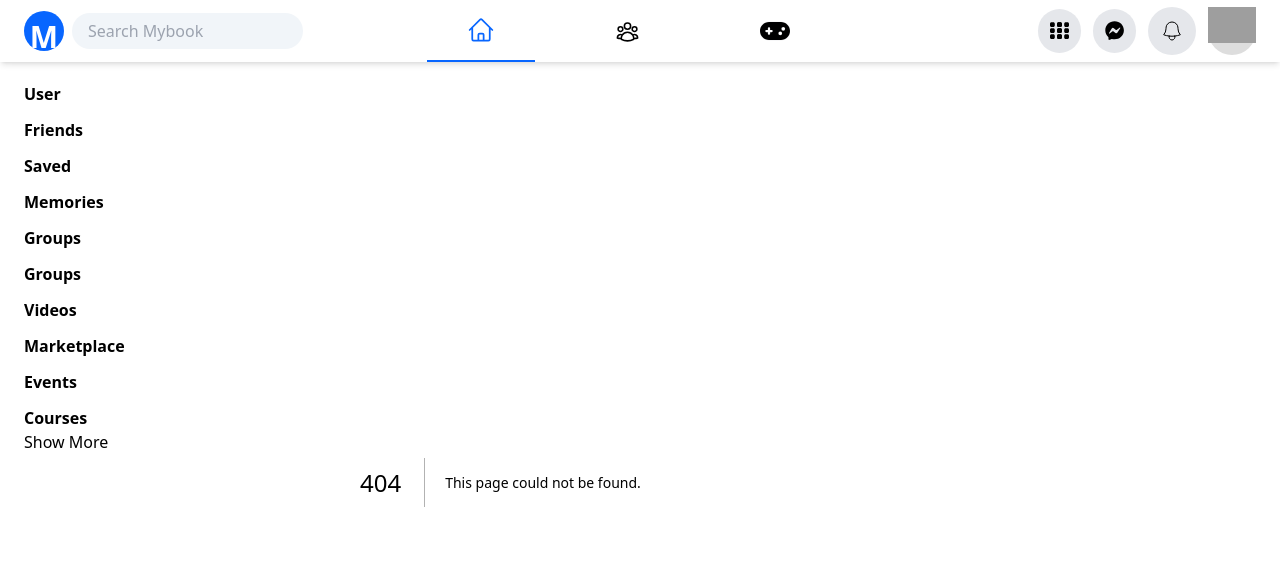
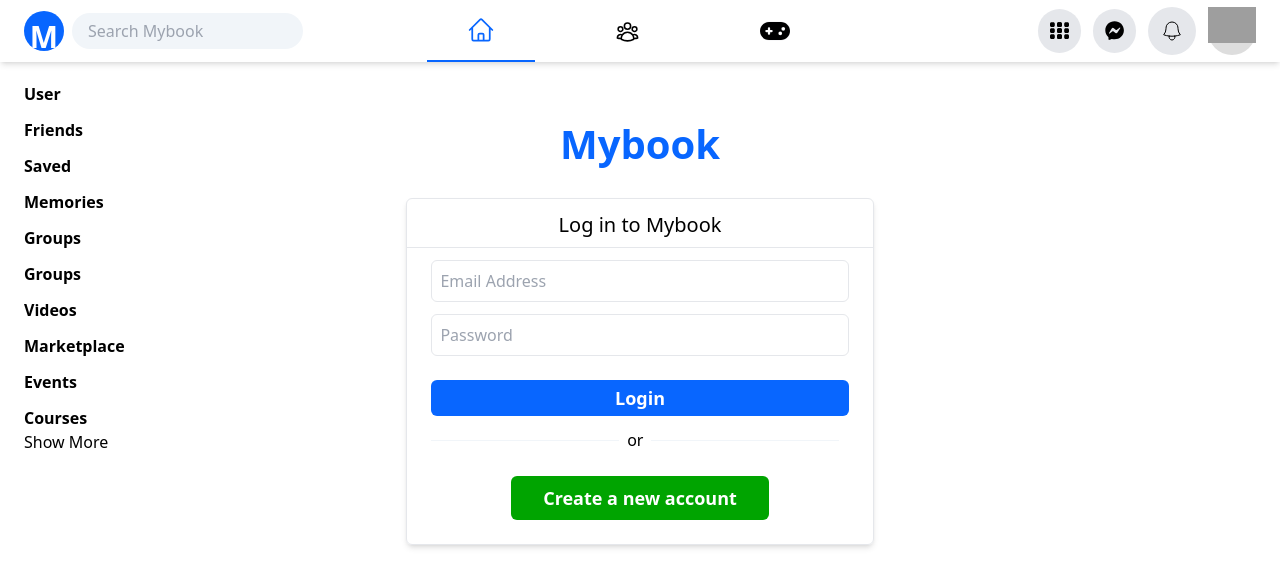
Before and after one commit to amiribnjaman/mybook-frontend, a Next.js app: page /login in a window 1280 px wide. Before the commit this address had no page. Shown: the top 586 px of the page. Built offline with nearby package versions, Linux system fonts and the light colour scheme; grey boxes are pictures that could not be loaded.

Commit message:
Login page designed

```diff
--- a/src/app/layoutComponent.jsx
+++ b/src/app/layoutComponent.jsx
@@ -4,20 +4,43 @@ import { Inter } from "next/font/google";
 import TopNavbar from "@/components/topNavbar";
 import LeftSidebar from "@/components/leftSidebar";
 import { usePathname } from "next/navigation";
+import React, {useEffect, useState} from "react";
 
 const inter = Inter({ subsets: ["latin"] });
 
 export default function LayoutComponent({ children }) {
   const pathname = usePathname();
   const getPath = pathname.split("/")[pathname.split("/").length - 1];
+    console.log(getPath)
+    let [show, setShow] = useState(false)
+
+    useEffect(() => {
+        if (getPath != "signup" || getPath != "login") {
+          setShow(!show);
+        }
+    }, [])
+
       return (
         <>
-      {getPath != ("signup" || "login") && (
+          {show && (
             <>
               <TopNavbar />
               <LeftSidebar />
             </>
           )}
+          {/* {getPath != "signup" ? (
+            <>
+              <TopNavbar />
+              <LeftSidebar />
+            </>
+          ) : getPath != "login" ? (
+            <>
+              <TopNavbar />
+              <LeftSidebar />
+            </>
+          ) : (
+            ""
+          )} */}
           <div className="mt-4 w-[95%]  mx-auto flex gap-6">
             <div className=" w-1/4"></div>
             {children}
--- /dev/null
+++ b/src/app/login/page.jsx
@@ -0,0 +1,41 @@
+import Link from "next/link";
+
+export default function LoginPage() {
+  return (
+    <div className="text-center mt-8 w-full">
+      <h1 className="text-[40px] text-center font-bold text-[#0866FF]">
+        Mybook
+      </h1>
+      <div className="w-[60%] mx-auto my-6 py-3 border shadow-md rounded-md">
+        <h3 className="text-xl"> Log in to Mybook </h3>
+        <hr className="my-2" />
+        <div className="mx-6">
+          <form className="mt-1">
+            <input
+              type="text"
+              className="border rounded-md p-2 block w-full mt-3"
+              placeholder="Email Address"
+            />
+            <input
+              type="password"
+              className="border rounded-md p-2 block w-full mt-3"
+              placeholder="Password"
+            />
+
+            <button className="bg-[#0866FF] w-full text-white text-lg font-semibold rounded-md px-5 py-1 mt-6 mb-3">
+              Login
+            </button>
+          </form>
+          <div className="flex gap-2 items-center">
+            <div className="h-[1px] bg-slate-100 w-[45%]"></div>
+            <p>or</p>
+            <div className="h-[1px] bg-slate-100 w-[45%]"></div>
+          </div>
+          <Link href='/signup' className="bg-[#00A400] text-white text-lg font-semibold rounded-md px-8 inline-block py-2 mt-6 mb-3">
+            Create a new account
+          </Link>
+        </div>
+      </div>
+    </div>
+  );
+}
--- a/src/app/signup/page.js
+++ b/src/app/signup/page.js
@@ -15,23 +15,23 @@ export default function SignupPage() {
             <div className="flex justify-between gap-2">
               <input
                 type="text"
-                className="border rounded-md p-1"
+                className="border rounded-md p-2 w-1/2"
                 placeholder="Firstname"
               />
               <input
                 type="text"
-                className="border rounded-md p-1"
+                className="border rounded-md p-2 w-1/2"
                 placeholder="Surname"
               />
             </div>
             <input
               type="text"
-              className="border rounded-md p-1 block w-full mt-3"
+              className="border rounded-md p-2 block w-full mt-3"
               placeholder="Email Address"
             />
             <input
               type="password"
-              className="border rounded-md p-1 block w-full mt-3"
+              className="border rounded-md p-2 block w-full mt-3"
               placeholder="New Password"
             />
             <p className="text-[12px] text-slate-500 mt-4 text-left mb-3">
@@ -43,11 +43,11 @@ export default function SignupPage() {
               Cookies Policy. You may receive SMS notifications from us and can
               opt out at any time.
             </p>
-            <button className="bg-[#00A400] text-white text-lg font-semibold rounded-md px-5 py-1 mt-6 mb-3">
+            <button className="bg-[#00A400] text-white text-lg font-semibold rounded-md px-8 py-2 mt-6 mb-3">
               Signup
             </button>
           </form>
-          <Link href="" className="text-[#0866FF] font-semibold">
+          <Link href="/login" className="text-[#0866FF] font-semibold">
             Already have an account?
           </Link>
         </div>
```
Lines whose indentation alone changed are shown as unchanged.
